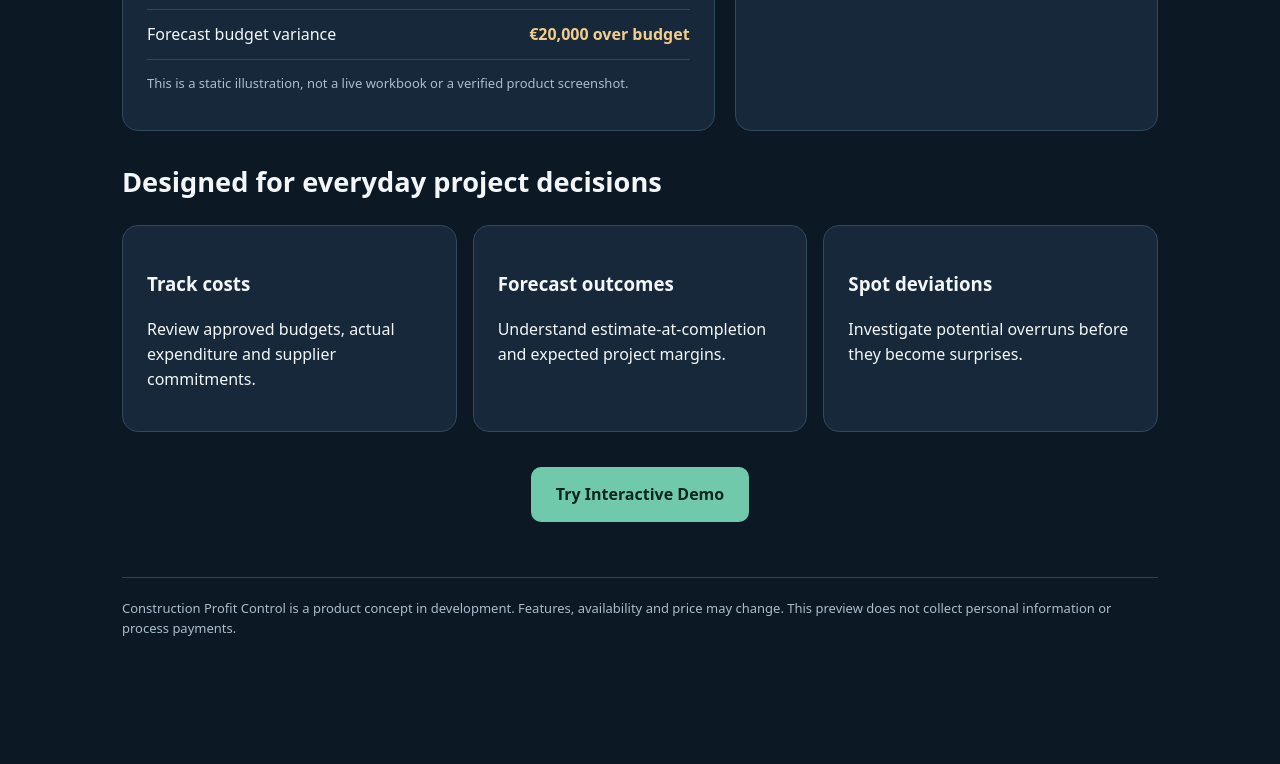
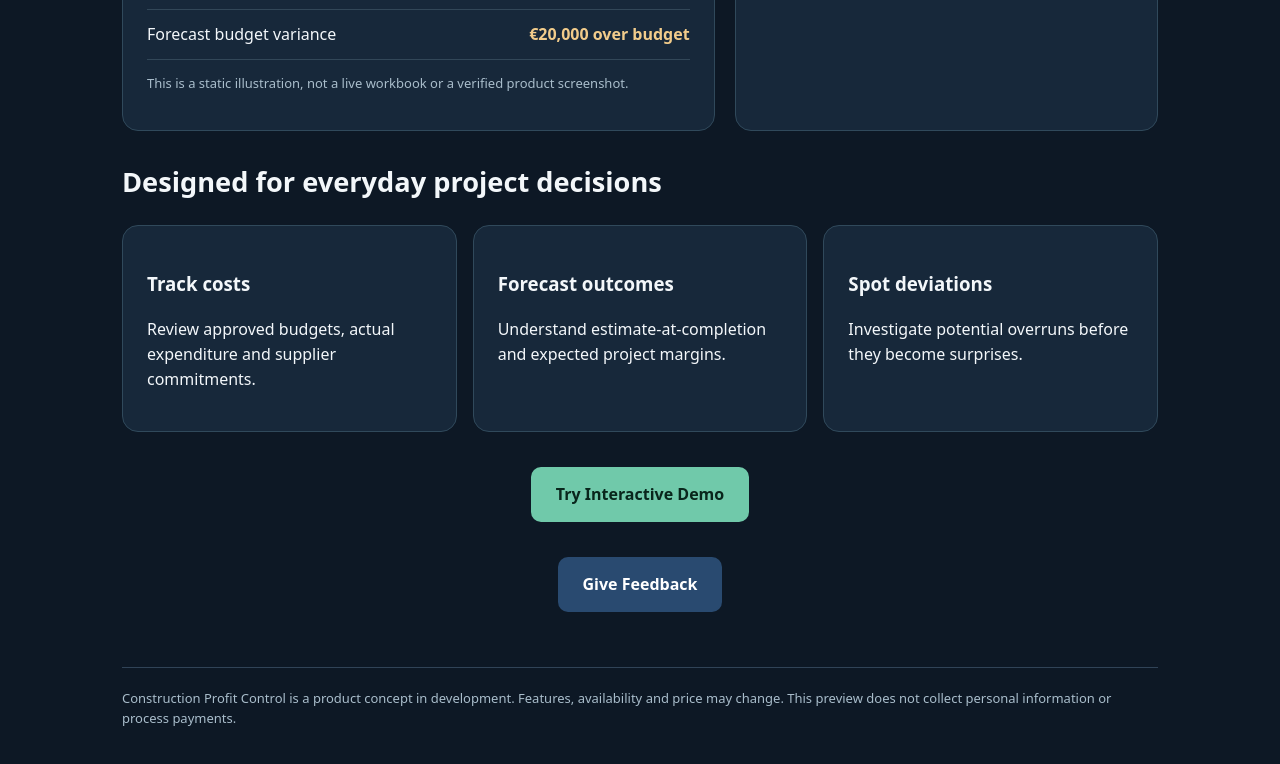
Before and after one commit to Ivan56-cpu/construction-profit-control-demo, a plain HTML site: page index.html in a window 1280 px wide. Shown: the part 935-1699 px from the top of the page. Before the commit the page ends 1643 px from the top, so only its background shows below. Drawn offline with Linux system fonts and the light colour scheme.

Commit message:
Update index.html

```diff
--- a/index.html
+++ b/index.html
@@ -10,5 +10,14 @@
   <a href="demo.html.html" style="display:inline-block; background:#70c9aa; color:#09261c; padding:15px 25px; border-radius:10px; font-weight:bold; text-decoration:none;">
     Try Interactive Demo
   </a>
-</p><footer>Construction Profit Control is a product concept in development. Features, availability and price may change. This preview does not collect personal information or process payments.</footer>
+</p>
+<p style="text-align:center; margin:25px 0;">
+  <a href="https://docs.google.com/forms/d/e/1FAIpQLSfM1I147_tdxfwggi0wiEcxRTstJyX4-P5lgrhGf-RZx_h4Ug/viewform?usp=header"
+     target="_blank"
+     rel="noopener noreferrer"
+     style="display:inline-block; background:#294a70; color:white; padding:15px 25px; border-radius:10px; font-weight:bold; text-decoration:none;">
+    Give Feedback
+  </a>
+</p>
+<footer>Construction Profit Control is a product concept in development. Features, availability and price may change. This preview does not collect personal information or process payments.</footer>
 </main></body></html>
```
